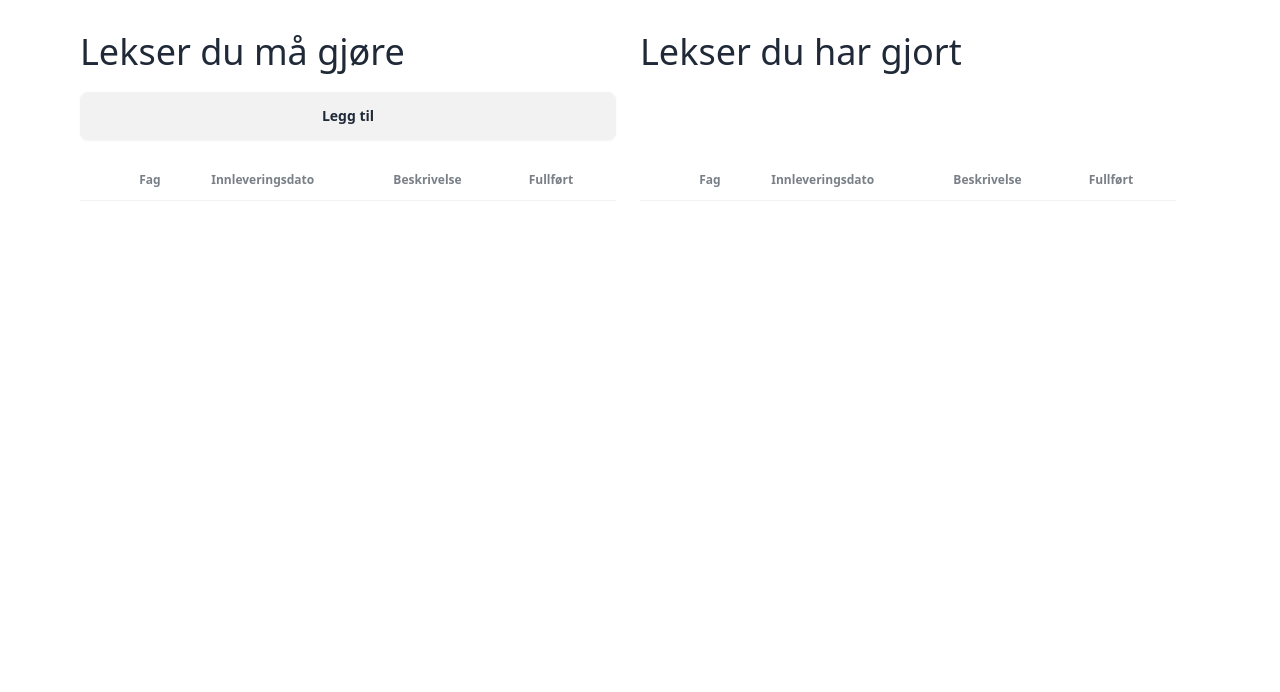
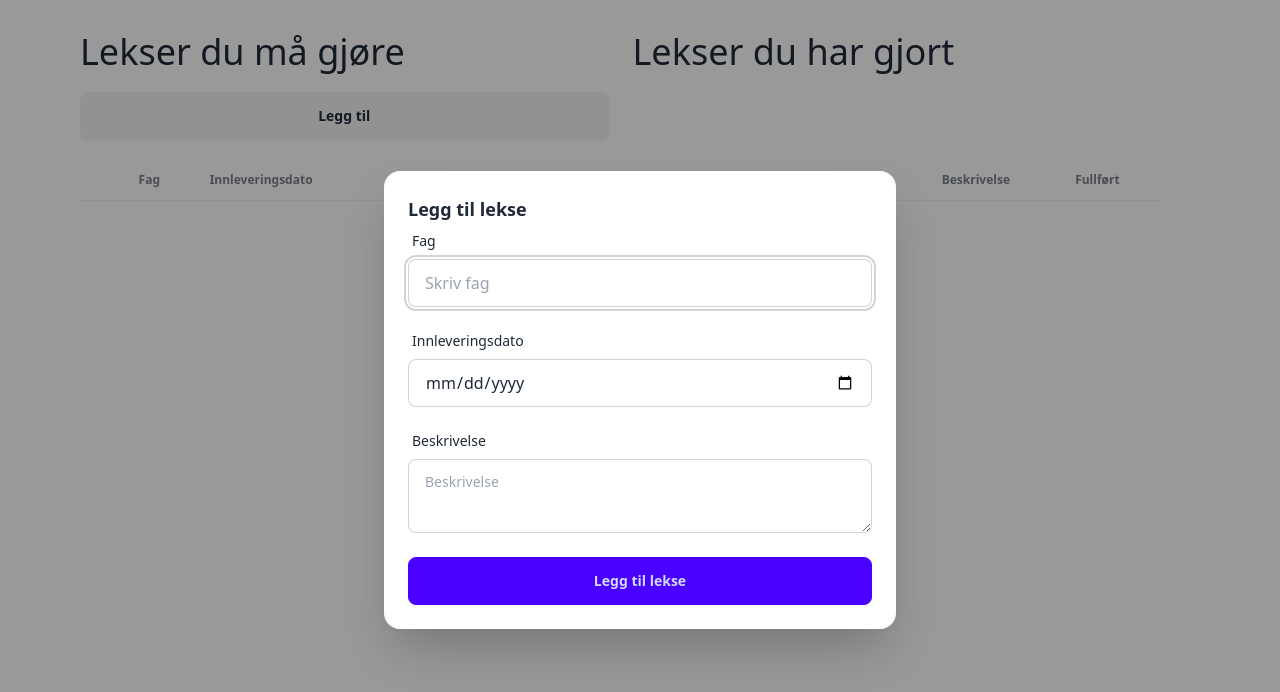
Before and after one commit to Olahben/Leksehjelp, an Angular app: page / in a window 1280 px wide. Both pictures are taken after a click on the button "Legg til". Shown: the top 692 px of the page. Built offline with nearby package versions, Linux system fonts and the light colour scheme.

Commit message:
Add "add homework" modal

```diff
--- a/src/app/lekser-maa-gjores/lekser-maa-gjores.component.html
+++ b/src/app/lekser-maa-gjores/lekser-maa-gjores.component.html
@@ -1,6 +1,6 @@
 <div class="mt-8 w-full flex justify-start flex-col gap-5">
     <h1 class="text-4xl font-medium">Lekser du må gjøre</h1>
-    <button class="btn">Legg til</button>
+    <button (click)="ShowModal()" class="btn">Legg til</button>
     <table class="table">
         <thead>
             <tr>
@@ -13,3 +13,37 @@
         </thead>
     </table>
 </div>
+<dialog id="add-homework" class="modal">
+    <div class="modal-box">
+        <h3 class="text-lg font-bold">Legg til lekse</h3>
+        <form>
+            <div class="form-control">
+                <label class="label">
+                    <span class="label-text">Fag</span>
+                </label>
+                <input type="text" placeholder="Skriv fag" class="input input-bordered" required />
+            </div>
+
+            <div class="form-control mt-4">
+                <label class="label">
+                    <span class="label-text">Innleveringsdato</span>
+                </label>
+                <input type="date" class="input input-bordered" required />
+            </div>
+
+            <div class="form-control mt-4">
+                <label class="label">
+                    <span class="label-text">Beskrivelse</span>
+                </label>
+                <textarea class="textarea textarea-bordered" placeholder="Beskrivelse" required></textarea>
+            </div>
+
+            <div class="form-control mt-6">
+                <button class="btn btn-primary" type="submit">Legg til lekse</button>
+            </div>
+        </form>
+    </div>
+    <form method="dialog" class="modal-backdrop">
+        <button>close</button>
+    </form>
+</dialog>
--- a/src/app/lekser-maa-gjores/lekser-maa-gjores.component.ts
+++ b/src/app/lekser-maa-gjores/lekser-maa-gjores.component.ts
@@ -8,5 +8,8 @@ import { Component } from '@angular/core';
   styleUrl: './lekser-maa-gjores.component.scss'
 })
 export class LekserMaaGjoresComponent {
-
+  ShowModal() {
+    const element = document.getElementById("add-homework") as HTMLDialogElement;
+    element.showModal();
+  }
 }
```
